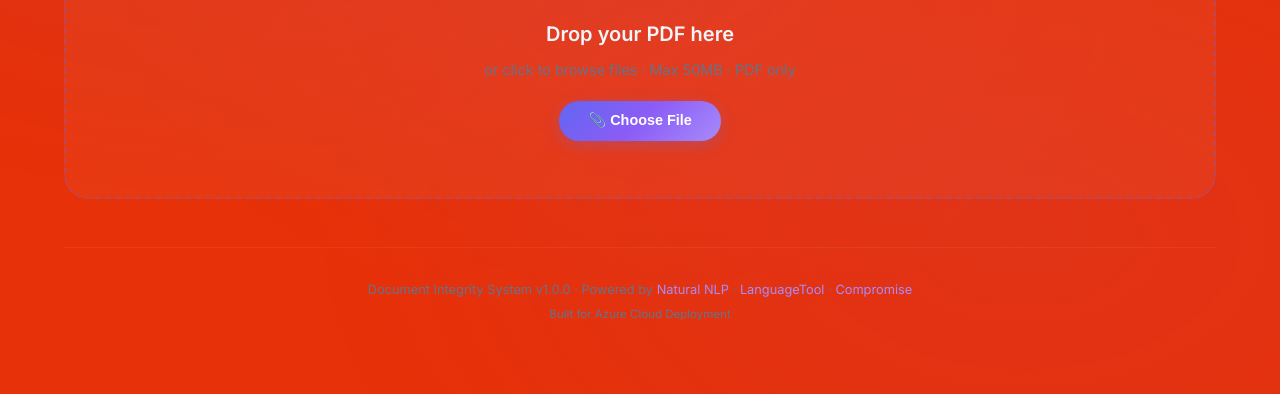
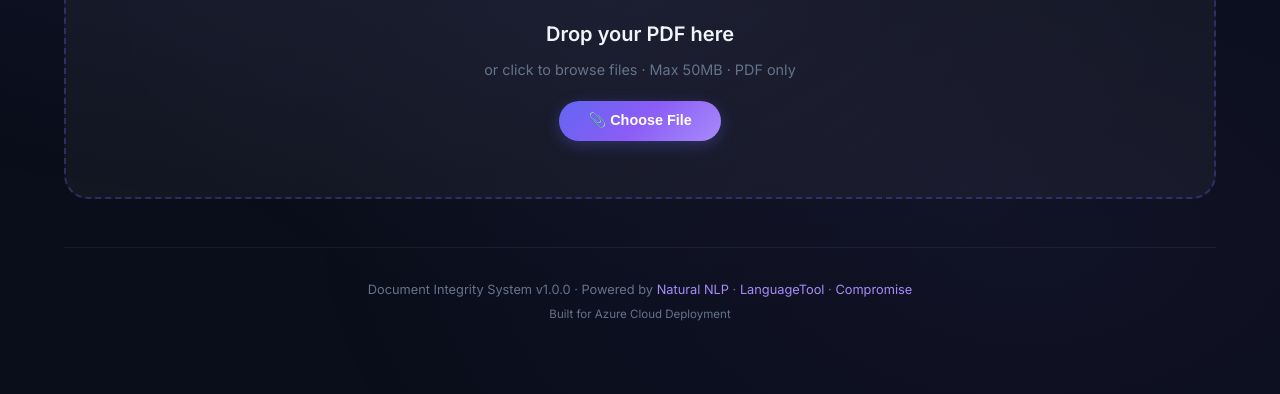
Before and after one commit to 5eisenBerg/document-integrity-app, a website: page frontend/index.html in a window 1280 px wide. Shown: the part 406-800 px from the top of the page. Drawn offline with Linux system fonts and the light colour scheme.

Commit message:
Revert primary color to original

```diff
--- a/frontend/styles.css
+++ b/frontend/styles.css
@@ -8,8 +8,7 @@
 /* ─── CSS Custom Properties ─── */
 :root {
   /* Core palette */
-  /* --bg-primary: #0a0e1a; */
-  --bg-primary: #e73109;
+  --bg-primary: #0a0e1a;
   --bg-secondary: #111827;
   --bg-tertiary: #1a2236;
   --bg-card: rgba(17, 24, 39, 0.7);
```
